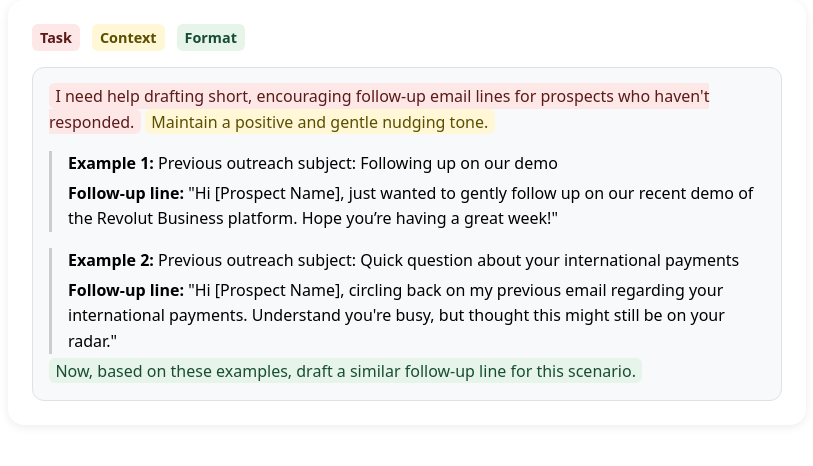
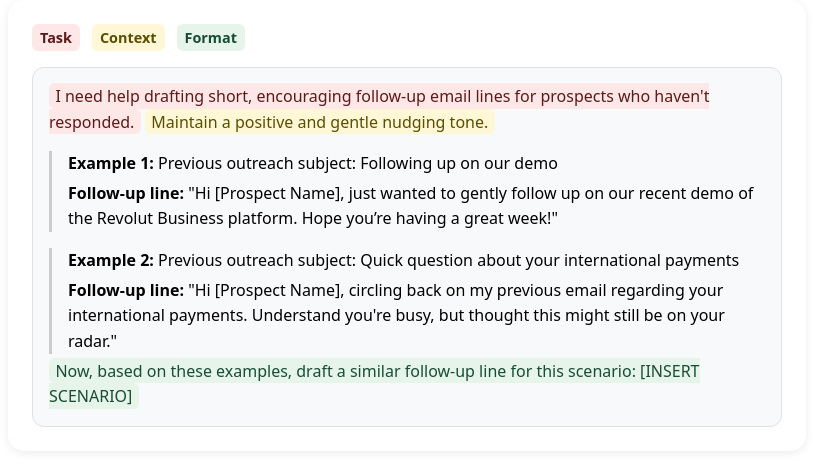
Before and after one commit to ollie-j-j/few-shot-prompt, a plain HTML site: page index.html in a window 1280 px wide. Shown: the whole page, without its empty margins (233-1046 px from the left). Drawn offline with Linux system fonts and the light colour scheme.

Commit message:
Update index.html

```diff
--- a/index.html
+++ b/index.html
@@ -89,7 +89,7 @@
         <p><strong>Follow-up line:</strong> "Hi [Prospect Name], circling back on my previous email regarding your international payments. Understand you're busy, but thought this might still be on your radar."</p>
       </div>
 
-      <span class="highlight format">Now, based on these examples, draft a similar follow-up line for this scenario.</span>
+      <span class="highlight format">Now, based on these examples, draft a similar follow-up line for this scenario: [INSERT SCENARIO]</span>
     </div>
   </div>
 
```
